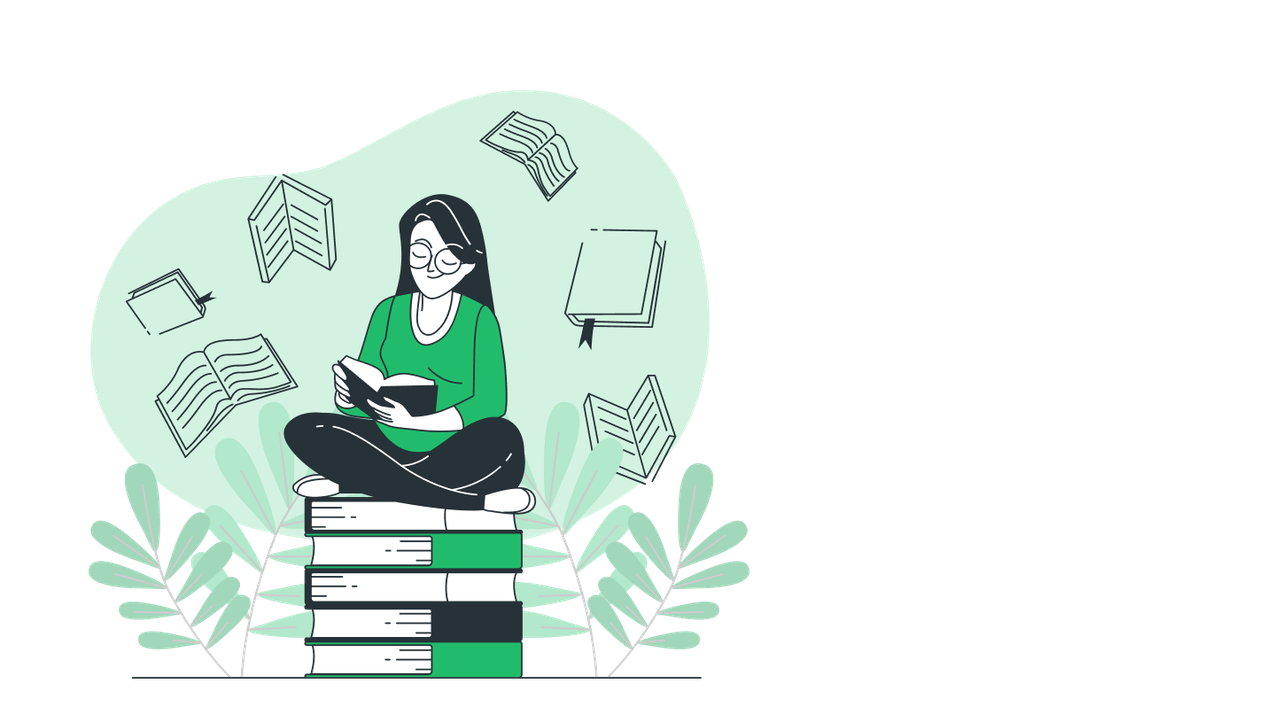
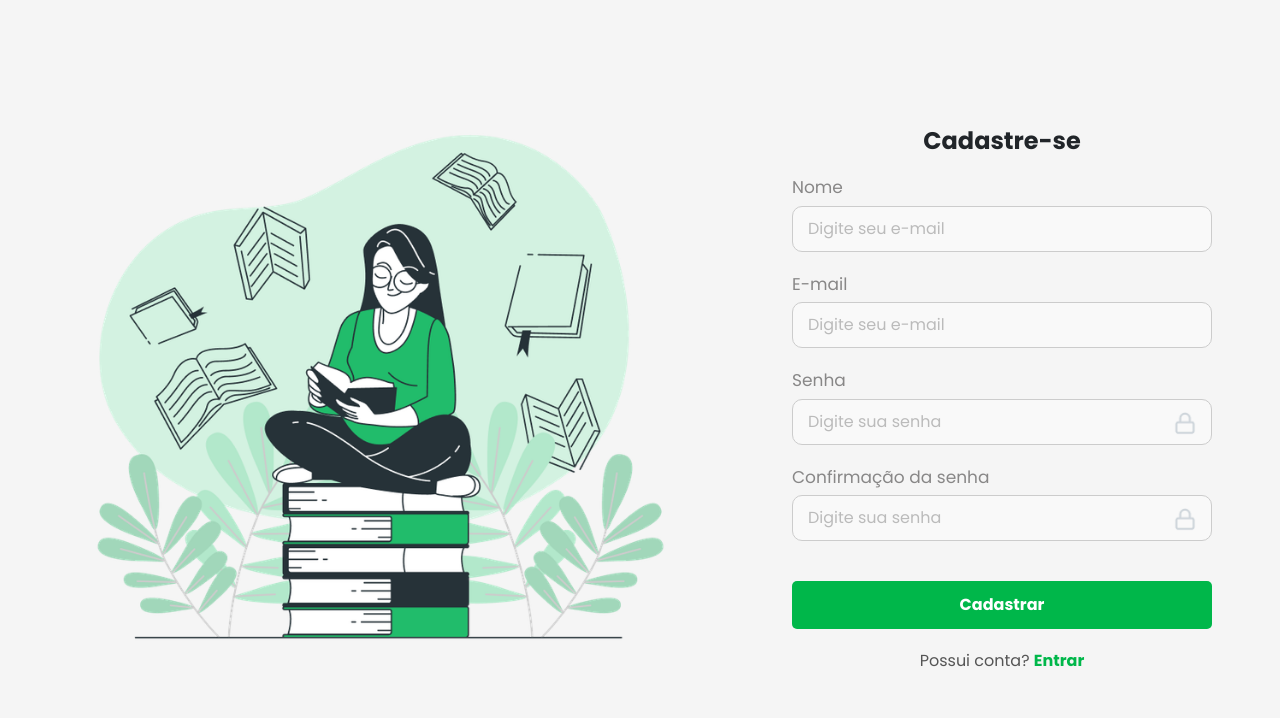
Before and after one commit to mateus-robers-amaral/AplicacaoAngular, an Angular app: page /register in a window 1280 px wide. Shown: the top 718 px of the page. Built offline with nearby package versions, Linux system fonts and the light colour scheme.

Commit message:
adicionando a tela de registro

```diff
--- a/src/app/login/login.component.html
+++ b/src/app/login/login.component.html
@@ -20,7 +20,7 @@
           <button type="submit">Entrar</button>
           <div class="link-cadastro">
             <span>Ainda não possui conta? </span>
-            <a href="/register/register.html">Cadastrar-se</a>
+            <a href="#">Cadastrar-se</a>
           </div>
         </form>
       </div>
--- a/src/app/register/register.component.html
+++ b/src/app/register/register.component.html
@@ -1 +1,37 @@
-<img src="assets/images/register.png" alt="Jovem mulher sentada em livros lendo um deles">
+<body>
+    <div class="conteudo-login">
+      <div class="secao-imagem">
+        <img class="imagem-esquerda" src="assets/images/register.png" alt="Jovem mulher sentada em livros lendo um deles">
+      </div>
+      <div class="direita">
+        <form class="form-login">
+          <h2>Cadastre-se</h2>
+          <div class="grupo-formulario">
+            <p>Nome</p>
+            <input placeholder="Digite seu e-mail">
+          </div>
+          <div class="grupo-formulario">
+            <p>E-mail</p>
+            <input placeholder="Digite seu e-mail">
+          </div>
+          <div class="grupo-formulario grupo-senha">
+            <p>Senha</p>
+            <span class="icone"><i class="fas fa-lock"></i></span>
+            <input type="password" placeholder="Digite sua senha">
+            <img class="icone-cadeado" src="assets/images/cadeado.png" alt="Cadeado de senha">
+          </div>
+          <div class="grupo-formulario grupo-senha">
+            <p>Confirmação da senha</p>
+            <span class="icone"><i class="fas fa-lock"></i></span>
+            <input type="password" placeholder="Digite sua senha">
+            <img class="icone-cadeado" src="assets/images/cadeado.png" alt="Cadeado de senha">
+          </div>
+          <button type="submit">Cadastrar</button>
+          <div class="link-cadastro">
+            <span>Possui conta? </span>
+            <a href="#">Entrar</a>
+          </div>
+        </form>
+      </div>
+    </div>
+  </body>
--- a/src/app/register/register.component.scss
+++ b/src/app/register/register.component.scss
@@ -0,0 +1,191 @@
+@import url('https://fonts.googleapis.com/css2?family=Poppins:wght@100;200;300;400;500;600;700;800;900&display=swap');
+
+* {
+  margin: 0;
+  padding: 0;
+  box-sizing: border-box;
+  scrollbar-width: none;
+}
+
+body {
+  font-family: 'Poppins', sans-serif;
+  background-color: #f5f5f5;
+}
+
+.conteudo-login {
+  display: flex;
+  height: 100vh;
+  justify-content: center;
+  align-items: center;
+  gap: 20px;
+
+  .secao-imagem {
+    width: 55%;
+
+    .imagem-esquerda {
+      width: 100%;
+      height: 100vh;
+      object-fit: contain;
+    }
+  }
+
+  .direita {
+    display: flex;
+    justify-content: center;
+    align-items: center;
+    width: 40%;
+    height: 100vh;
+
+    .form-login {
+      display: flex;
+      flex-direction: column;
+      align-items: center;
+      background-color: transparent;
+      padding: 40px;
+      border-radius: 10px;
+      width: 100%;
+      max-width: 500px;
+
+      .logo {
+        width: 100px;
+        margin-bottom: 20px;
+      }
+
+      h2 {
+        text-align: center;
+        font-size: 24px;
+        font-weight: bold;
+        margin-bottom: 20px;
+      }
+
+      .grupo-formulario {
+        width: 100%;
+        margin-bottom: 20px;
+        position: relative;
+
+        p {
+          padding-bottom: 5px;
+          color: #888787;
+          font-size: 17px;
+        }
+
+        input {
+          width: 100%;
+          background-color: #f9f9f9;
+          color: #666;
+          padding: 10px;
+          border: 1px solid #ccc;
+          border-radius: 10px;
+          font-size: 16px;
+
+          &::placeholder {
+            color: #bbb;
+            opacity: 1;
+            padding-left: 5px;
+          }
+
+          &:focus {
+            color: #666;
+            outline: none;
+            border-color: #aaa;
+          }
+        }
+
+        .icone-cadeado {
+          position: absolute;
+          right: 15px;
+          bottom: 10px;
+          width: 24px;
+          height: 24px;
+          pointer-events: none;
+        }
+
+        &.grupo-senha {
+          .icone {
+            position: absolute;
+            left: 90%;
+            top: 70%;
+            transform: translateY(-50%);
+            color: #aaa;
+          }
+        }
+      }
+
+      button {
+        width: 100%;
+        padding: 12px;
+        background-color: #00b74a;
+        color: white;
+        font-size: 16px;
+        font-weight: bold;
+        border: none;
+        border-radius: 5px;
+        cursor: pointer;
+        margin-top: 20px;
+
+        &:hover {
+          background-color: #00993b;
+        }
+      }
+
+      .link-cadastro {
+        margin-top: 20px;
+        font-size: 16px;
+
+        span {
+          color: #555;
+        }
+
+        a {
+          color: #00b74a;
+          text-decoration: none;
+          font-weight: bold;
+
+          &:hover {
+            text-decoration: underline;
+          }
+        }
+      }
+    }
+  }
+}
+
+@media screen and (max-width: 768px) {
+  .conteudo-login {
+    flex-direction: column;
+    height: auto;
+    justify-content: flex-start;
+
+    .secao-imagem {
+      display: none;
+    }
+
+    .direita {
+      width: 100%;
+      height: auto;
+
+      .form-login {
+        width: 100%;
+        padding: 20px;
+
+        .grupo-formulario {
+          margin-bottom: 15px;
+
+          input {
+            padding: 12px;
+            font-size: 14px;
+          }
+        }
+
+        button {
+          padding: 12px;
+          font-size: 14px;
+        }
+
+        .link-cadastro {
+          font-size: 12px;
+        }
+      }
+    }
+  }
+}
```
